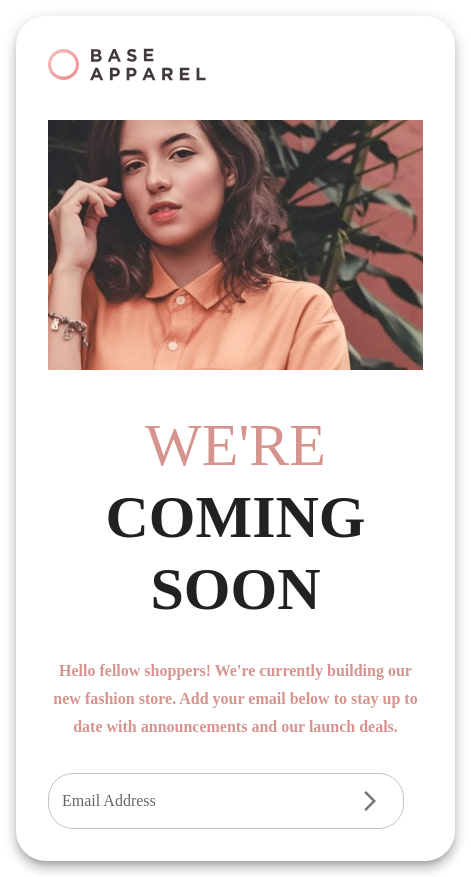
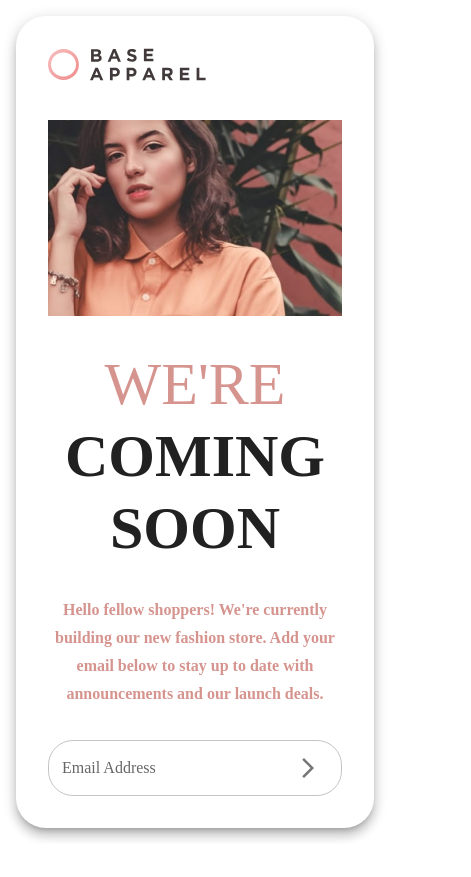
Before and after one commit to Proton-number/base-apparel, a React (Vite) app: page / in a window 390 px wide. Shown: the whole page, 471 px wide, since content can reach past the window. After the commit the page ends 844 px from the top, so only its background shows below. Built offline with nearby package versions, Linux system fonts and the light colour scheme; a web font is replaced by a local one.

Commit message:
probably last commit for mobile

```diff
--- a/src/Components/Mobile Designs/Mobile.jsx
+++ b/src/Components/Mobile Designs/Mobile.jsx
@@ -61,8 +61,13 @@ const cautionTheme = createTheme({
           <Box component='img' src={logo} />
          </Box>
 
-         <Box>
-          <Box component='img' src={heroMobile} />
+         <Box
+         style={{
+          display:'flex',
+          justifyContent:'center'
+         }}
+         >
+          <Box component='img' src={heroMobile} sx={{width:'100%', height:'auto'}} />
          </Box>
 
          <Stack spacing={4}>
@@ -127,7 +132,7 @@ component={motion.p}
         }
        }}
       sx={{
-        width:'95%'
+        width:'100%'
       }}
        />
     </Box>
--- a/src/index.css
+++ b/src/index.css
@@ -15,8 +15,8 @@
 
 body {
   margin: 0;
-  display: flex;
-  place-items: center;
+  /* display: flex;
+  place-items: center; */
   min-width: 320px;
   min-height: 100vh;
 }
```
